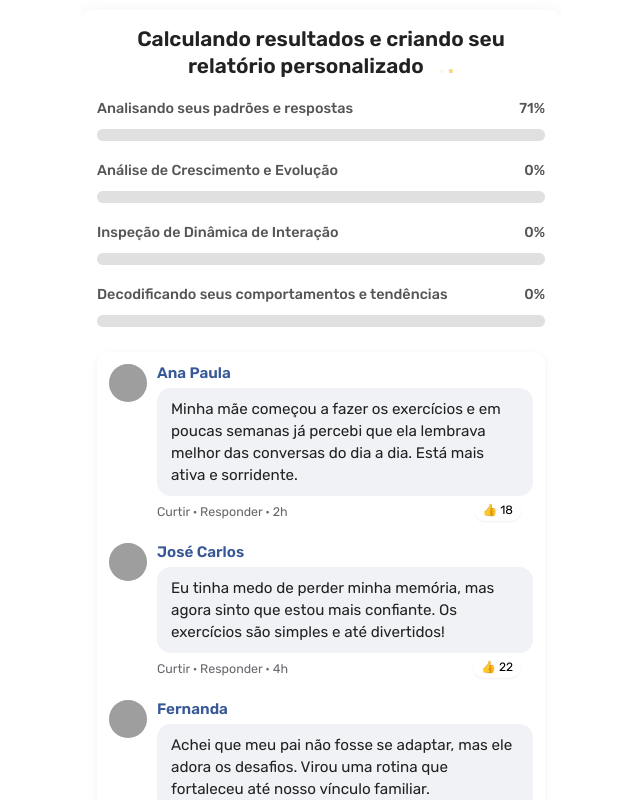
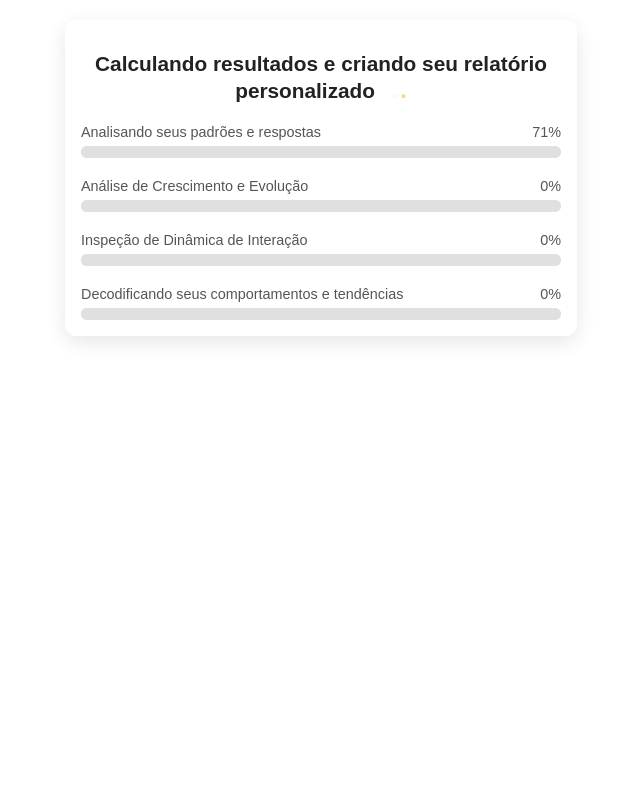
Before and after one commit to joanammtt69/analise-result-alzh, a plain HTML site: page index.html in a window 1280 px wide. Shown: the whole page, without its empty margins (319-959 px from the left). Drawn offline with Linux system fonts and the light colour scheme; grey boxes are pictures that could not be loaded.

Commit message:
Update index.html

```diff
--- a/index.html
+++ b/index.html
@@ -1,44 +1,43 @@
-<!DOCTYPE html>
-<html lang="pt-BR">
-<head>
-  <meta charset="UTF-8" />
-  <title>Análise em Progresso</title>
-  <meta name="viewport" content="width=device-width, initial-scale=1, maximum-scale=1, user-scalable=no" />
-  <link href="https://fonts.googleapis.com/css2?family=Rubik:wght@400;500;600&display=swap" rel="stylesheet" />
+<!-- Seção de Análise - Código Separado -->
+<div id="quiz-container" style="max-width:480px; margin: 20px auto; background: rgba(255,255,255,0.95); border-radius:12px; padding:16px; box-shadow:0 6px 20px rgba(0,0,0,0.1); font-family:'Rubik',sans-serif;">
+  <h1 style="text-align:center; font-size:1.3rem; font-weight:700; color:#222; line-height:1.3;">
+    Calculando resultados e criando seu relatório personalizado
+    <span class="dots"><span>.</span><span>.</span><span>.</span></span>
+  </h1>
+
+  <div class="progress-container" style="margin-top:20px;">
+    <div class="progress-step" style="margin-bottom:20px;">
+      <p style="display:flex; justify-content:space-between; font-weight:500; font-size:0.9rem; margin-bottom:6px; color:#555;">
+        <span>Analisando seus padrões e respostas</span><span id="label1">0%</span>
+      </p>
+      <progress id="bar1" value="0" max="100" style="width:100%; height:12px; border-radius:10px; appearance:none; background-color:#e0e0e0;"></progress>
+    </div>
+
+    <div class="progress-step" style="margin-bottom:20px;">
+      <p style="display:flex; justify-content:space-between; font-weight:500; font-size:0.9rem; margin-bottom:6px; color:#555;">
+        <span>Análise de Crescimento e Evolução</span><span id="label2">0%</span>
+      </p>
+      <progress id="bar2" value="0" max="100" style="width:100%; height:12px; border-radius:10px; appearance:none; background-color:#e0e0e0;"></progress>
+    </div>
+
+    <div class="progress-step" style="margin-bottom:20px;">
+      <p style="display:flex; justify-content:space-between; font-weight:500; font-size:0.9rem; margin-bottom:6px; color:#555;">
+        <span>Inspeção de Dinâmica de Interação</span><span id="label3">0%</span>
+      </p>
+      <progress id="bar3" value="0" max="100" style="width:100%; height:12px; border-radius:10px; appearance:none; background-color:#e0e0e0;"></progress>
+    </div>
+
+    <div class="progress-step">
+      <p style="display:flex; justify-content:space-between; font-weight:500; font-size:0.9rem; margin-bottom:6px; color:#555;">
+        <span>Decodificando seus comportamentos e tendências</span><span id="label4">0%</span>
+      </p>
+      <progress id="bar4" value="0" max="100" style="width:100%; height:12px; border-radius:10px; appearance:none; background-color:#e0e0e0;"></progress>
+    </div>
+  </div>
+</div>
+
+<!-- Estilos da animação de pontos -->
 <style>
-    /* Reset e box-sizing */
-    *, *::before, *::after { box-sizing: border-box; margin: 0; padding: 0; }
-
-    html, body {
-      height: 100%;
-      margin: 0;
-      padding: 0;
-      overflow: hidden; /* remove scroll interno (preserva seu layout iframe) */
-      font-family: 'Rubik', sans-serif;
-      background: transparent;
-      display: flex;
-      justify-content: center;
-      align-items: flex-start; /* container no topo */
-    }
-
-    #quiz-container {
-      width: 100%;
-      max-width: 480px;
-      background: rgba(255, 255, 255, 0.95); /* branco quase transparente */
-      border-radius: 12px;
-      box-shadow: 0 6px 20px rgba(0,0,0,0.1);
-      margin-top: 10px;
-      padding: 16px;
-    }
-
-    h1 {
-      font-size: 1.3rem;
-      font-weight: 700;
-      text-align: center;
-      line-height: 1.3;
-      color: #222;
-    }
-
 .dots span {
   animation: blink 1s infinite;
   margin-left: 2px;
@@ -55,215 +54,21 @@
   50% { opacity: 1; }
 }
 
-    /* Progress bars */
-    .progress-container { margin-top: 20px; }
-    .progress-step { margin-bottom: 20px; }
-    .progress-step p {
-      display: flex;
-      justify-content: space-between;
-      font-weight: 500;
-      font-size: 0.9rem;
-      margin-bottom: 6px;
-      color: #555;
-    }
-
-    progress {
-      width: 100%;
-      height: 12px;
-      -webkit-appearance: none;
-      appearance: none;
-      border-radius: 10px;
-      background-color: #e0e0e0;
-      overflow: hidden;
-    }
-
-    progress::-webkit-progress-bar { background-color: #e0e0e0; border-radius: 10px; }
+progress::-webkit-progress-bar { background-color:#e0e0e0; border-radius:10px; }
 progress::-webkit-progress-value {
   background: linear-gradient(90deg, #f2c94c, #f2994a);
-      border-radius: 10px;
+  border-radius:10px;
   transition: width 0.3s ease;
 }
 progress::-moz-progress-bar {
   background: linear-gradient(90deg, #f2c94c, #f2994a);
-      border-radius: 10px;
+  border-radius:10px;
   transition: width 0.3s ease;
 }
+</style>
 
-    /* ===== Comentários estilo Facebook ===== */
-    .fb-comentarios {
-      margin-top: 24px;
-      background: #fff;
-      border-radius: 12px;
-      padding: 12px;
-      box-shadow: 0 2px 8px rgba(0,0,0,0.06);
-      font-size: 0.95rem;
-    }
-
-    .fb-box-comentario {
-      display: flex;
-      align-items: flex-start;
-      margin-bottom: 16px;
-      position: relative;
-      padding-bottom: 8px;
-    }
-
-    .fb-box-comentario img {
-      width: 38px;
-      height: 38px;
-      border-radius: 50%;
-      margin-right: 10px;
-      flex-shrink: 0;
-      object-fit: cover;
-      background: #ddd;
-    }
-
-    .fb-conteudo {
-      flex: 1;
-    }
-
-    .fb-nome {
-      font-weight: 600;
-      color: #385898; /* azul FB */
-      margin-bottom: 6px;
-    }
-
-    .fb-texto {
-      background: #f0f2f5;
-      padding: 10px 14px;
-      border-radius: 14px;
-      line-height: 1.45;
-      color: #222;
-    }
-
-    .fb-acoes {
-      font-size: 0.78rem;
-      color: #65676b;
-      margin-top: 8px;
-    }
-
-    .fb-curtidas {
-      position: absolute;
-      bottom: 6px;
-      right: 12px;
-      font-size: 0.75rem;
-      background: #fff;
-      padding: 4px 8px;
-      border-radius: 12px;
-      box-shadow: 0 1px 2px rgba(0,0,0,0.06);
-      display: inline-flex;
-      align-items: center;
-      gap: 6px;
-    }
-
-    .fb-curtidas img {
-      width: 16px;
-      height: 16px;
-    }
-
-    .fb-plugin {
-      display: flex;
-      align-items: center;
-      justify-content: center;
-      font-size: 0.82rem;
-      color: #555;
-      margin-top: 12px;
-      padding-top: 10px;
-      border-top: 1px solid #eee;
-    }
-
-    .fb-plugin img {
-      width: 18px;
-      margin-right: 8px;
-    }
-
-    /* Responsividade */
-    @media (max-width: 420px) {
-      h1 { font-size: 1.1rem; }
-      .progress-step p { font-size: 0.85rem; }
-      progress { height: 10px; }
-      .fb-texto { font-size: 0.92rem; padding: 8px 12px; }
-      .fb-acoes { font-size: 0.72rem; }
-      .fb-curtidas { font-size: 0.7rem; padding: 3px 6px; }
-    }
-  </style>
-</head>
-<body>
-  <div id="quiz-container">
-    <h1>Calculando resultados e criando seu relatório personalizado
-      <span class="dots"><span>.</span><span>.</span><span>.</span></span>
-    </h1>
-
-    <div class="progress-container">
-      <div class="progress-step">
-        <p><span>Analisando seus padrões e respostas</span><span id="label1">0%</span></p>
-        <progress id="bar1" value="0" max="100"></progress>
-      </div>
-      <div class="progress-step">
-        <p><span>Análise de Crescimento e Evolução</span><span id="label2">0%</span></p>
-        <progress id="bar2" value="0" max="100"></progress>
-      </div>
-      <div class="progress-step">
-        <p><span>Inspeção de Dinâmica de Interação</span><span id="label3">0%</span></p>
-        <progress id="bar3" value="0" max="100"></progress>
-      </div>
-      <div class="progress-step">
-        <p><span>Decodificando seus comportamentos e tendências</span><span id="label4">0%</span></p>
-        <progress id="bar4" value="0" max="100"></progress>
-      </div>
-    </div>
-
-    <!-- Bloco de comentários estilo Facebook (usando os textos originais) -->
-    <div class="fb-comentarios">
-      <!-- Comentário 1 -->
-      <div class="fb-box-comentario">
-        <img src="https://protocolocriancanovamente.com.br/wp-content/uploads/2025/07/perfil-sem-foto.webp" alt="ana_paula">
-        <div class="fb-conteudo">
-          <p class="fb-nome">Ana Paula</p>
-          <div class="fb-texto">
-            Minha mãe começou a fazer os exercícios e em poucas semanas já percebi que ela lembrava melhor das conversas do dia a dia. Está mais ativa e sorridente.
-          </div>
-          <div class="fb-acoes">Curtir · Responder · 2h</div>
-        </div>
-        <div class="fb-curtidas">👍 18</div>
-      </div>
-
-      <!-- Comentário 2 -->
-      <div class="fb-box-comentario">
-        <img src="https://protocolocriancanovamente.com.br/wp-content/uploads/2025/07/perfil-sem-foto.webp" alt="jose_carlos">
-        <div class="fb-conteudo">
-          <p class="fb-nome">José Carlos</p>
-          <div class="fb-texto">
-            Eu tinha medo de perder minha memória, mas agora sinto que estou mais confiante. Os exercícios são simples e até divertidos!
-          </div>
-          <div class="fb-acoes">Curtir · Responder · 4h</div>
-        </div>
-        <div class="fb-curtidas">👍 22</div>
-      </div>
-
-      <!-- Comentário 3 -->
-      <div class="fb-box-comentario">
-        <img src="https://protocolocriancanovamente.com.br/wp-content/uploads/2025/07/perfil-sem-foto.webp" alt="fernanda">
-        <div class="fb-conteudo">
-          <p class="fb-nome">Fernanda</p>
-          <div class="fb-texto">
-            Achei que meu pai não fosse se adaptar, mas ele adora os desafios. Virou uma rotina que fortaleceu até nosso vínculo familiar.
-          </div>
-          <div class="fb-acoes">Curtir · Responder · 6h</div>
-        </div>
-        <div class="fb-curtidas">👍 30</div>
-      </div>
-
-      <!-- Plugin Facebook -->
-      <div class="fb-plugin">
-        <img src="https://upload.wikimedia.org/wikipedia/commons/0/05/Facebook_Logo_%282019%29.png" alt="Facebook">
-        <span>Plug-in oficial do Facebook</span>
-      </div>
-    </div>
-    <!-- FIM comentários -->
-  </div>
-
+<!-- Script de animação das barras -->
 <script>
-    // Animação sequencial das barras (mesma lógica do seu código original)
 const steps = [
   { id: 'bar1', label: 'label1' },
   { id: 'bar2', label: 'label2' },
@@ -274,7 +79,7 @@
 let current = 0;
 
 function animateStep() {
-      if (current >= steps.length) return;
+  if(current >= steps.length) return;
   const step = steps[current];
   const bar = document.getElementById(step.id);
   const label = document.getElementById(step.label);
@@ -285,17 +90,13 @@
     bar.value = value;
     label.textContent = value + '%';
 
-        if (value >= 100) {
+    if(value >= 100) {
       clearInterval(interval);
       current++;
-          // pequena pausa antes do próximo para parecer mais natural
-          setTimeout(animateStep, 250);
+      setTimeout(animateStep, 250); // pequena pausa
     }
   }, 70);
 }
 
-    // inicia animação quando a página carregar
 window.addEventListener('load', animateStep);
 </script>
-</body>
-</html>
```
Lines whose indentation alone changed are shown as unchanged.
